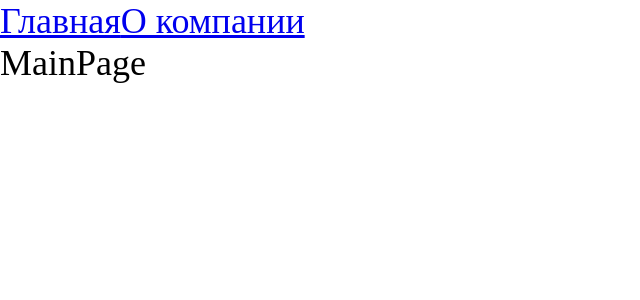
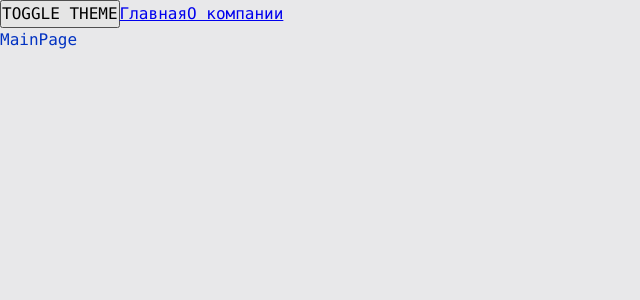
Before and after one commit to just-too-it/techno-project, a React app: page / in a window 1280 px wide. Shown: the top 300 px of the page, without its empty margins (0-640 px from the left). Built offline with nearby package versions, Linux system fonts and the light colour scheme.

Commit message:
организация стилей, добавление тем

```diff
--- a/src/App.tsx
+++ b/src/App.tsx
@@ -1,15 +1,22 @@
-import React, { Suspense } from 'react'
+import React, { Suspense, useContext, useState } from 'react'
 import { Counter } from './components/Counter';
-import './index.scss';
+import './styles/index.scss';
 import { Link, Route, Routes } from 'react-router-dom';
 import MainPage from './pages/MainPage/MainPage';
 import AboutPage from './pages/AboutPage/AboutPage';
 import { MainPageAsync } from './pages/MainPage/MainPage.async';
 import { AboutPageAsync } from './pages/AboutPage/AboutPage.async';
+import { Theme, ThemeContext } from './theme/ThemeContext';
+import { useTheme } from './theme/useTheme';
+
+
 
 export const App = () => {
+  const {theme, toggleTheme} = useTheme()
+
   return (
-    <div className='app'>
+    <div className={`app ${theme}`}>
+      <button onClick={toggleTheme}>TOGGLE THEME</button>
       <Link to={'/'}>Главная</Link>
       <Link to={'/about'}>О компании</Link>
       <Suspense fallback={<div>Loading...</div>}>
--- a/src/index.scss
+++ /dev/null
@@ -1,9 +0,0 @@
-* {
-    margin: 0;
-    padding: 0;
-    box-sizing: border-box;
-}
-
-.app {
-    font-size: 36px;
-}
--- a/src/index.tsx
+++ b/src/index.tsx
@@ -1,9 +1,12 @@
 import { render } from "react-dom";
 import { App } from "./App";
 import { BrowserRouter } from "react-router-dom";
+import ThemeProvider from "./theme/ThemeProvider";
 
 render(
 <BrowserRouter>
-    <App/>
+    <ThemeProvider>
+        <App/>
+    </ThemeProvider>
 </BrowserRouter>,
 document.getElementById('root'))
--- /dev/null
+++ b/src/styles/index.scss
@@ -0,0 +1,13 @@
+@import 'reset.scss';
+@import './variables/global.scss';
+@import './themes/normal.scss';
+@import './themes/dark.scss';
+
+.app {
+    font: var(--font-m);
+
+    background: var(--bg-color);
+    color: var(--primary-color);
+
+    min-height: 100vh;
+}
--- /dev/null
+++ b/src/styles/reset.scss
@@ -0,0 +1,10 @@
+* {
+    margin: 0;
+    padding: 0;
+    box-sizing: border-box;
+}
+
+input, button, textarea, select {
+    margin: 0;
+    font: inherit;
+}
--- /dev/null
+++ b/src/styles/themes/dark.scss
@@ -0,0 +1,6 @@
+.app.dark {
+    --bg-color: #090949;
+
+    --primary-color: #049604;
+    --secondary-color: #04ff04;
+}
--- /dev/null
+++ b/src/styles/themes/normal.scss
@@ -0,0 +1,6 @@
+.app.light {
+    --bg-color: #e8e8ea;
+
+    --primary-color: #0232c2;
+    --secondary-color: #0449e0;
+}
--- /dev/null
+++ b/src/styles/variables/global.scss
@@ -0,0 +1,11 @@
+:root {
+    --font-family-main: Consolas, "Times New Roman", Serif;
+
+    --font-size-m: 16px;
+    --font-line-m: 24px;
+    --font-m: var(--font-size-m) / var(--font-line-m) var(--font-family-main);
+
+    --font-size-l: 24px;
+    --font-line-l: 32px;
+    --font-l: var(--font-size-l) / var(--font-line-l) var(--font-family-main);
+}
--- /dev/null
+++ b/src/theme/ThemeContext.ts
@@ -0,0 +1,15 @@
+import { createContext } from "react";
+
+export enum Theme {
+    LIGHT = 'light',
+    DARK = 'dark'
+  }
+
+export interface ThemeContextProps {
+    theme?: Theme;
+    setTheme?: (theme: Theme) => void;
+}
+
+export const ThemeContext = createContext<ThemeContextProps>({})
+
+export const LOCAL_STORAGE_THEME_KEY = 'theme';
--- /dev/null
+++ b/src/theme/ThemeProvider.tsx
@@ -0,0 +1,21 @@
+import React, { FC, useMemo, useState } from 'react'
+import { LOCAL_STORAGE_THEME_KEY, Theme, ThemeContext } from './ThemeContext'
+
+const defaultTheme = localStorage.getItem(LOCAL_STORAGE_THEME_KEY) as Theme || Theme.LIGHT;
+
+const ThemeProvider:FC = ({children}) => {
+  const [theme, setTheme] = useState<Theme>(defaultTheme)
+
+  const defaultProps = useMemo(()=> ({
+    theme: theme,
+    setTheme: setTheme
+}),[theme])
+
+  return (
+    <ThemeContext.Provider value={defaultProps}>
+        {children}
+    </ThemeContext.Provider>
+  )
+}
+
+export default ThemeProvider
--- /dev/null
+++ b/src/theme/useTheme.ts
@@ -0,0 +1,22 @@
+import { useContext } from "react";
+import { LOCAL_STORAGE_THEME_KEY, Theme, ThemeContext } from "./ThemeContext";
+
+interface UseThemeResult {
+    toggleTheme: ()=>void;
+    theme: Theme;
+}
+
+export function useTheme (): UseThemeResult {
+    const { theme, setTheme} = useContext(ThemeContext)
+
+    const toggleTheme = () => {
+        const newTheme = theme === Theme.DARK ? Theme.LIGHT : Theme.DARK
+        setTheme(newTheme)
+        localStorage.setItem(LOCAL_STORAGE_THEME_KEY, newTheme)
+    }
+
+    return {
+        theme: theme,
+        toggleTheme: toggleTheme
+    }
+}
```
